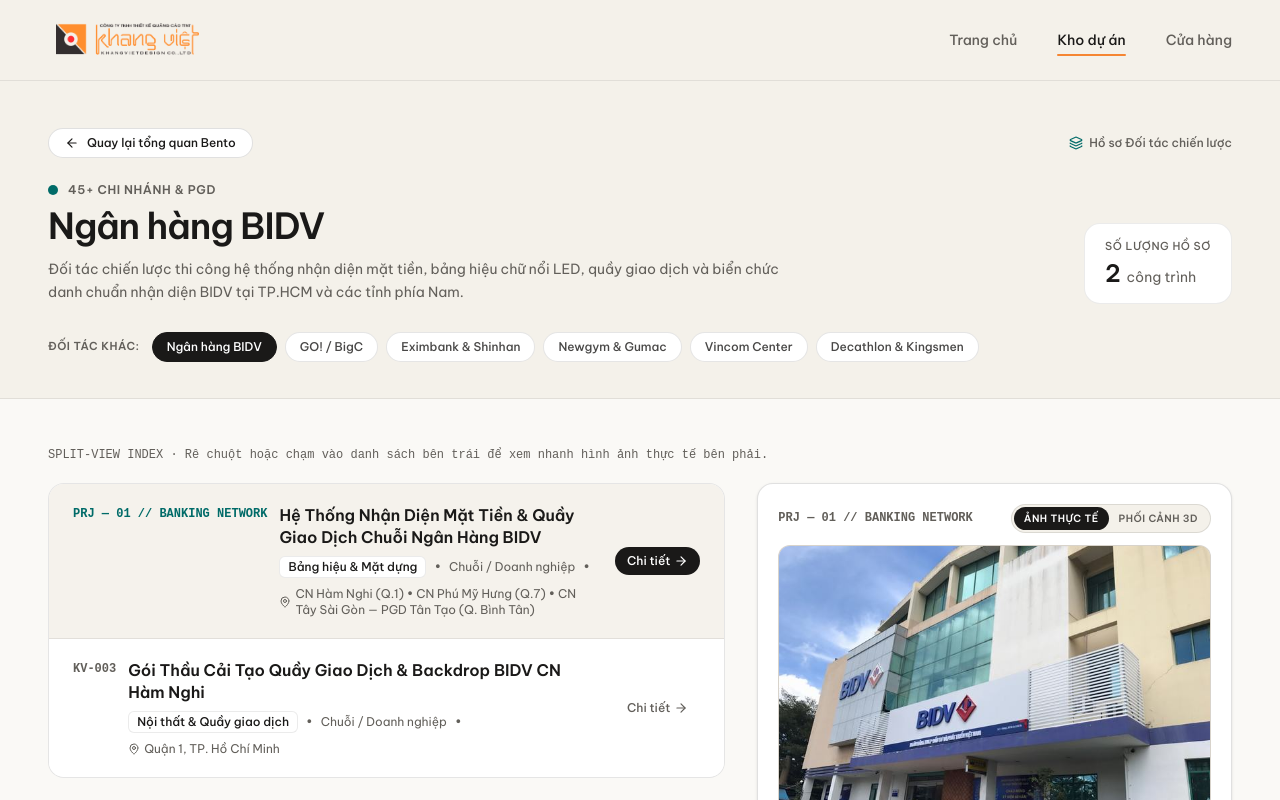
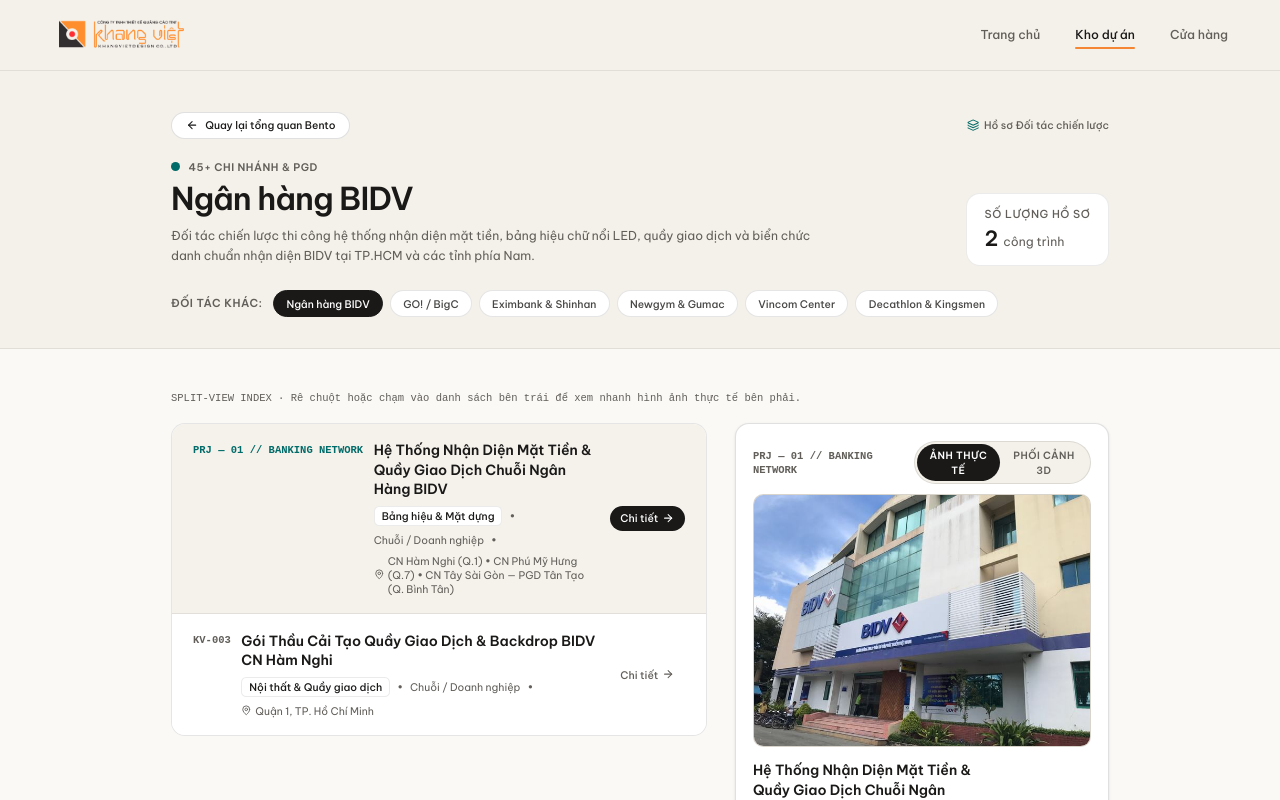
Before and after one commit to Khang0609/KhangViet, a Next.js app in the folder apps/web/: page /projects/partners/bidv in a window 1280 px wide. Shown: the top 800 px of the page. Built offline with nearby package versions, Linux system fonts and the light colour scheme; no server answers.

Commit message:
style(web): apply 14px desktop root scale and max-w-6xl container for breathing room

```diff
--- a/apps/web/app/globals.css
+++ b/apps/web/app/globals.css
@@ -86,6 +86,16 @@
   --color-brand: #f58633;
 }
 
+html {
+  font-size: 16px;
+}
+
+@media (min-width: 1024px) {
+  html {
+    font-size: 14px;
+  }
+}
+
 body {
   background: var(--background);
   color: var(--foreground);
--- a/apps/web/components/gallery/BentoClusterSection.tsx
+++ b/apps/web/components/gallery/BentoClusterSection.tsx
@@ -392,7 +392,7 @@ export const BentoClusterSection: React.FC<BentoClusterSectionProps> = ({
           : `py-12 sm:py-16 ${surface.section}`
       }`}
     >
-      <div className="mx-auto max-w-360 px-5 md:px-8 xl:px-12">
+      <div className="mx-auto max-w-6xl px-5 md:px-8 xl:px-10">
         <div
           className={
             isCharcoal
--- a/apps/web/components/gallery/GalleryHeroStats.tsx
+++ b/apps/web/components/gallery/GalleryHeroStats.tsx
@@ -11,7 +11,7 @@ export const GalleryHeroStats: React.FC<GalleryHeroStatsProps> = ({ stats }) =>
 
   return (
     <section className="border-b border-black/8 bg-[#f4f1ea] pt-28 pb-8 sm:pt-32 sm:pb-10">
-      <div className="mx-auto max-w-360 px-5 md:px-8 xl:px-12">
+      <div className="mx-auto max-w-6xl px-5 md:px-8 xl:px-10">
         <div className="flex flex-col justify-between gap-6 lg:flex-row lg:items-end">
           <div className="max-w-2xl">
             <p className="text-xs font-medium tracking-[0.14em] text-(--accent-bronze) uppercase">
--- a/apps/web/components/gallery/ProjectGalleryClient.tsx
+++ b/apps/web/components/gallery/ProjectGalleryClient.tsx
@@ -31,7 +31,7 @@ export const ProjectGalleryClient: React.FC<ProjectGalleryClientProps> = ({
       <main>
         {/* Phần 1: Cụm Bento Đối tác chiến lược */}
         <div className="border-b border-black/8 bg-[#faf9f6] py-8 sm:py-10">
-          <div className="mx-auto flex max-w-360 flex-col justify-between gap-3 px-5 md:flex-row md:items-end md:px-8 xl:px-12">
+          <div className="mx-auto flex max-w-6xl flex-col justify-between gap-3 px-5 md:flex-row md:items-end md:px-8 xl:px-10">
             <div>
               <span className="text-[11px] font-semibold tracking-[0.16em] text-(--accent-bronze) uppercase">
                 Phần 01 · Nền tảng uy tín B2B
@@ -57,7 +57,7 @@ export const ProjectGalleryClient: React.FC<ProjectGalleryClientProps> = ({
 
         {/* Dải chuyển hồi sang Phần 2: Giải pháp kỹ thuật (Floating Dark Canvas) */}
         <div className="bg-[#faf9f6] py-8 sm:py-12">
-          <div className="mx-auto max-w-360 px-5 md:px-8 xl:px-12">
+          <div className="mx-auto max-w-6xl px-5 md:px-8 xl:px-10">
             <div className="flex flex-col justify-between gap-4 rounded-3xl border border-black/10 bg-[#181715] p-6 text-white sm:p-10 md:flex-row md:items-end lg:p-12">
               <div>
                 <span className="text-[11px] font-semibold tracking-[0.16em] text-(--accent-bronze) uppercase">
--- a/apps/web/components/gallery/SplitViewExplorer.tsx
+++ b/apps/web/components/gallery/SplitViewExplorer.tsx
@@ -116,7 +116,7 @@ export const SplitViewExplorer: React.FC<SplitViewExplorerProps> = ({
     <div className="min-h-screen bg-[#faf9f6] text-[#1a1918]">
       {/* Tầng 2 Editorial Header */}
       <section className="border-b border-black/8 bg-[#f4f1ea] pt-28 pb-8 sm:pt-32">
-        <div className="mx-auto max-w-360 px-5 md:px-8 xl:px-12">
+        <div className="mx-auto max-w-6xl px-5 md:px-8 xl:px-10">
           <div className="flex flex-wrap items-center justify-between gap-4">
             <Link
               href="/projects"
@@ -198,7 +198,7 @@ export const SplitViewExplorer: React.FC<SplitViewExplorerProps> = ({
       </section>
 
       {/* Split-View Index (Theo bố cục Wireframe B2) */}
-      <main className="mx-auto max-w-360 px-5 py-8 md:px-8 md:py-12 xl:px-12">
+      <main className="mx-auto max-w-6xl px-5 py-8 md:px-8 md:py-12 xl:px-10">
         <div className="mb-5 flex items-center justify-between gap-4">
           <p className="font-mono text-xs text-[#625f5a]">
             SPLIT-VIEW INDEX · Rê chuột hoặc chạm vào danh sách bên trái để xem nhanh hình ảnh thực tế bên phải.
```
